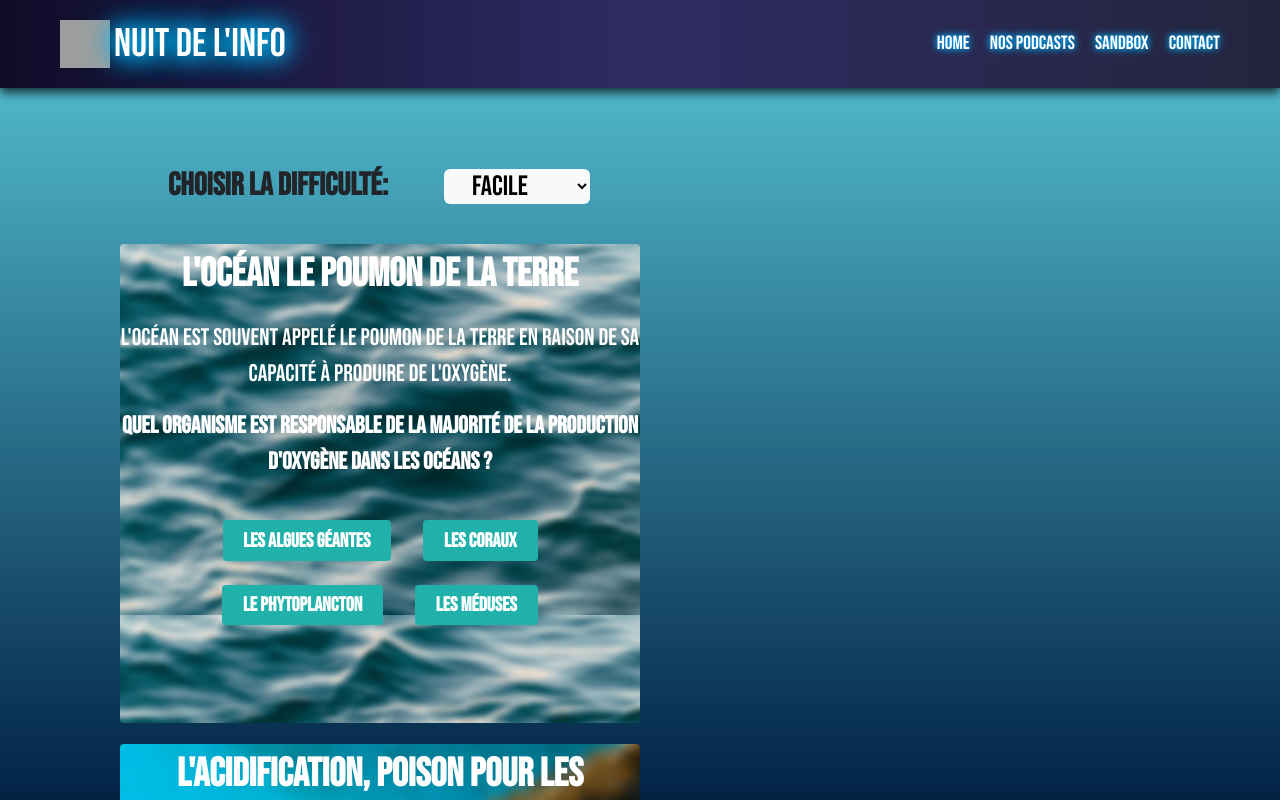
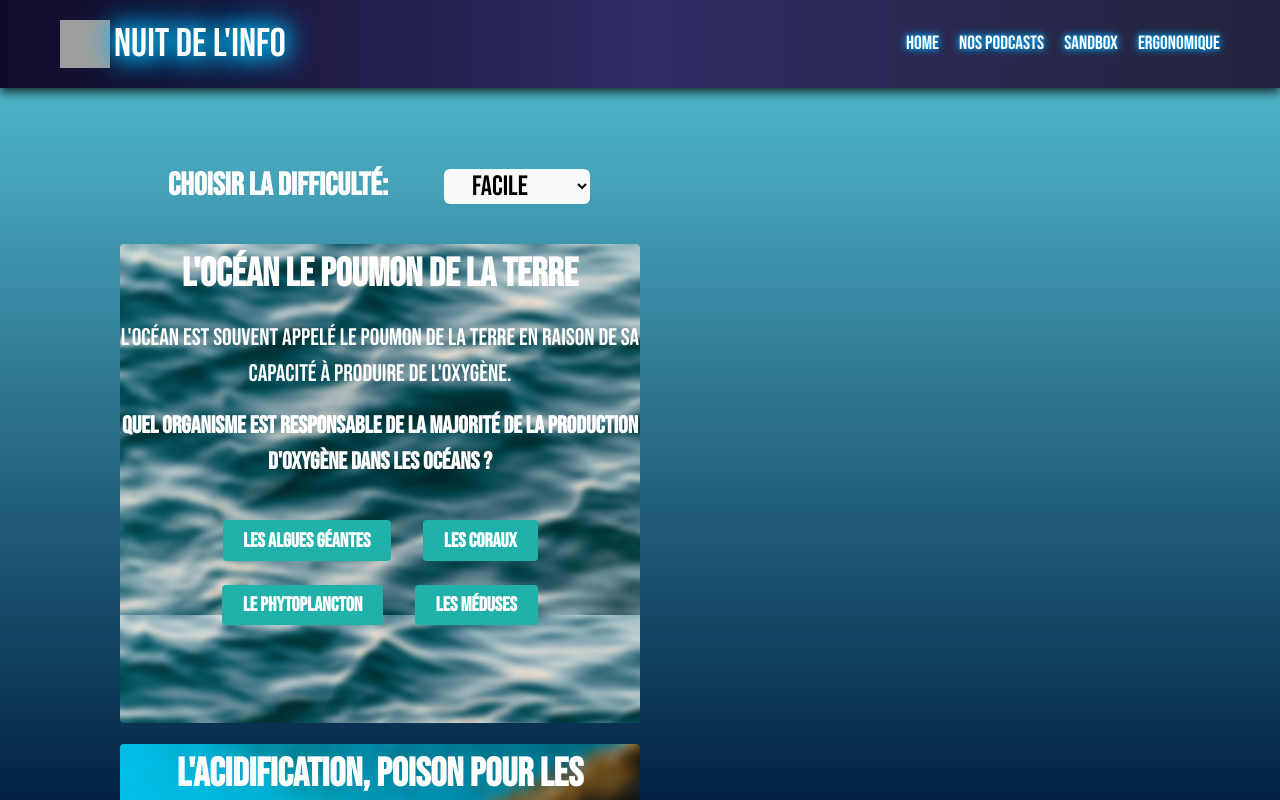
Before and after one commit to nuit-de-linfo-2024/front-end, an Angular app: page /sandbox in a window 1280 px wide. Shown: the top 800 px of the page. Built offline with nearby package versions, Linux system fonts and the light colour scheme; grey boxes are pictures that could not be loaded; a web font is replaced by a local one.

Commit message:
feat : merge noe

```diff
--- a/src/app/app.routes.ts
+++ b/src/app/app.routes.ts
@@ -5,6 +5,7 @@ import {PodcastsComponent} from './pages/podcasts/podcasts.component';
 import {SandboxComponent} from './sandbox/sandbox.component';
 import {CaptchaComponent} from './pages/captcha/captcha.component';
 import {capchatGuard} from './guards/capchat.guard';
+import {BrainfuckComponent} from './brainfuck/brainfuck.component';
 
 export const routes: Routes = [
   {
@@ -26,6 +27,10 @@ export const routes: Routes = [
     component: SandboxComponent
   },
   {
+    path: 'ergonomique',
+    component: BrainfuckComponent
+  },
+  {
     path: 'capchat',
     component: CaptchaComponent,
   },
--- a/src/app/brainfuck/brainfuck.component.html
+++ b/src/app/brainfuck/brainfuck.component.html
@@ -1,5 +1,5 @@
-<div class="container">
-  <h1>Reconstituez le code :</h1>
+<div class="container pt-5">
+  <h1 class="text-white">Reconstituez le code :</h1>
   <div class="code-display">
     <span *ngFor="let char of userCode" class="code-char">{{ char || '_' }}</span>
   </div>
@@ -17,4 +17,5 @@
   </div>
 
   <p *ngIf="success" class="success-msg">Bravo, code correct !</p>
+  <p *ngIf="!success && userCode.length === targetCode.length" class="error-msg">Perdu, code incorrect !</p>
 </div>
--- a/src/app/brainfuck/brainfuck.component.scss
+++ b/src/app/brainfuck/brainfuck.component.scss
@@ -52,3 +52,9 @@
   font-size: 1.5rem;
   margin-top: 20px;
 }
+
+.error-msg {
+  color: red;
+  font-size: 1.5rem;
+  margin-top: 20px;
+}
--- a/src/app/brainfuck/brainfuck.component.ts
+++ b/src/app/brainfuck/brainfuck.component.ts
@@ -1,6 +1,6 @@
 import { Component } from '@angular/core';
-import {FormsModule} from '@angular/forms';
-import {NgForOf, NgIf} from '@angular/common';
+import { FormsModule } from '@angular/forms';
+import { NgForOf, NgIf } from '@angular/common';
 
 @Component({
   selector: 'app-brainfuck',
@@ -43,7 +43,7 @@ export class BrainfuckComponent {
 
       if (this.userCode.join('') === this.targetCode.join('')) {
         this.success = true;
-      } else {
+      } else if (this.userCode.length === this.targetCode.length) {
         this.success = false;
       }
 
--- a/src/app/sandbox/sandbox.component.html
+++ b/src/app/sandbox/sandbox.component.html
@@ -1,6 +1,6 @@
 <div class="container sandbox">
 
-    <label class="mx-5 my-4 fs-2 fw-bold " for="difficulty">Choisir la difficulté: </label>
+    <label class="mx-5 my-4 fs-2 fw-bold  text-white" for="difficulty">Choisir la difficulté: </label>
     <select class="mx-2 bg-light rounded border-0 px-4 fs-3" id="difficulty" [(ngModel)]="selectedDifficulty"
             (change)="onDifficultyChange(selectedDifficulty)">
       <option value="easy">Facile</option>
--- a/src/app/shared/header/header.component.html
+++ b/src/app/shared/header/header.component.html
@@ -9,7 +9,7 @@
         <li><a href="#" class="neon-link" [routerLink]="['/home']">Home</a></li>
         <li><a href="#" class="neon-link" [routerLink]="['/podcasts']">Nos Podcasts</a></li>
         <li><a href="#" class="neon-link" [routerLink]="['/sandbox']">Sandbox</a></li>
-        <li><a href="#" class="neon-link">Contact</a></li>
+        <li><a href="#" class="neon-link" [routerLink]="['/ergonomique']">Ergonomique</a></li>
       </ul>
     </nav>
   </div>
```
